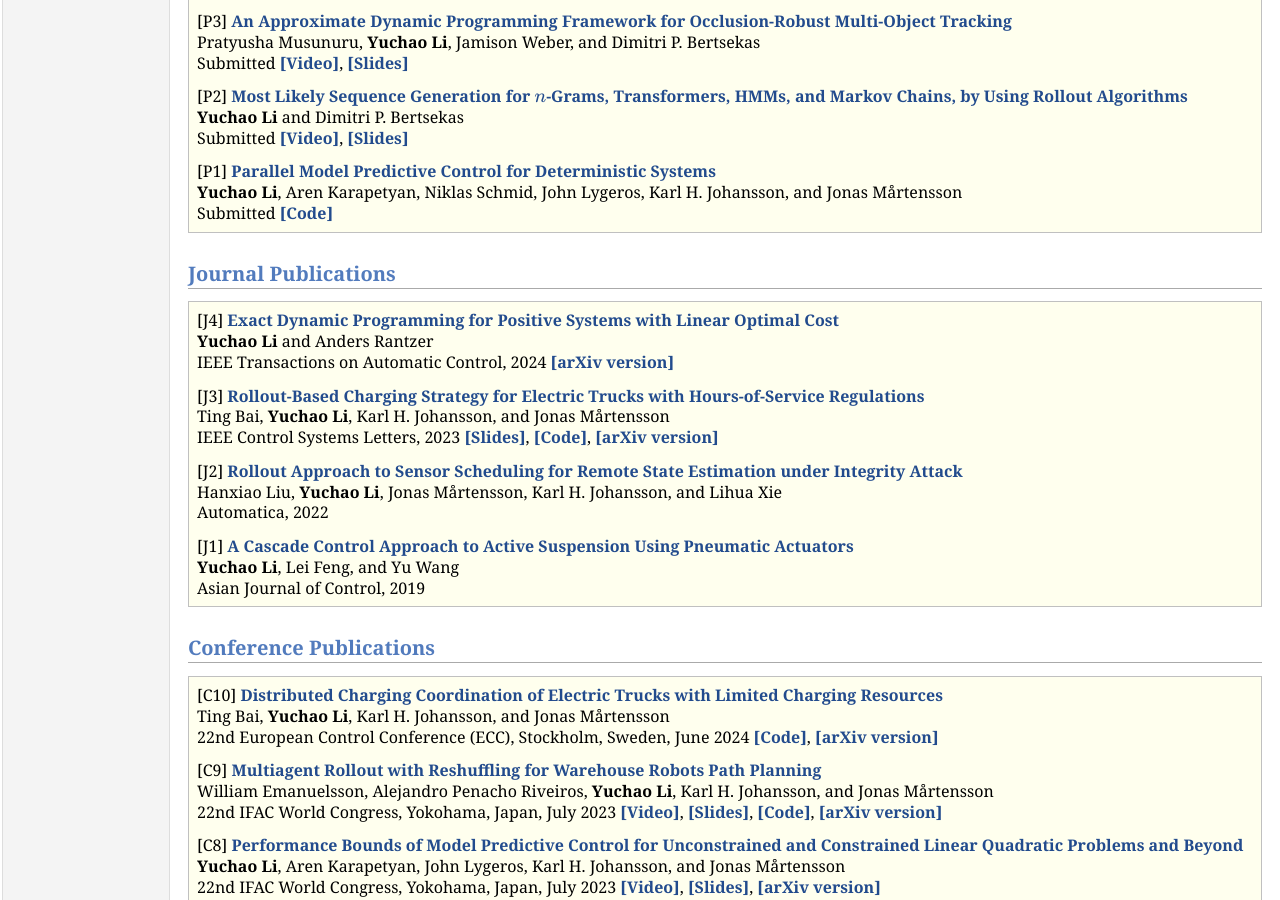
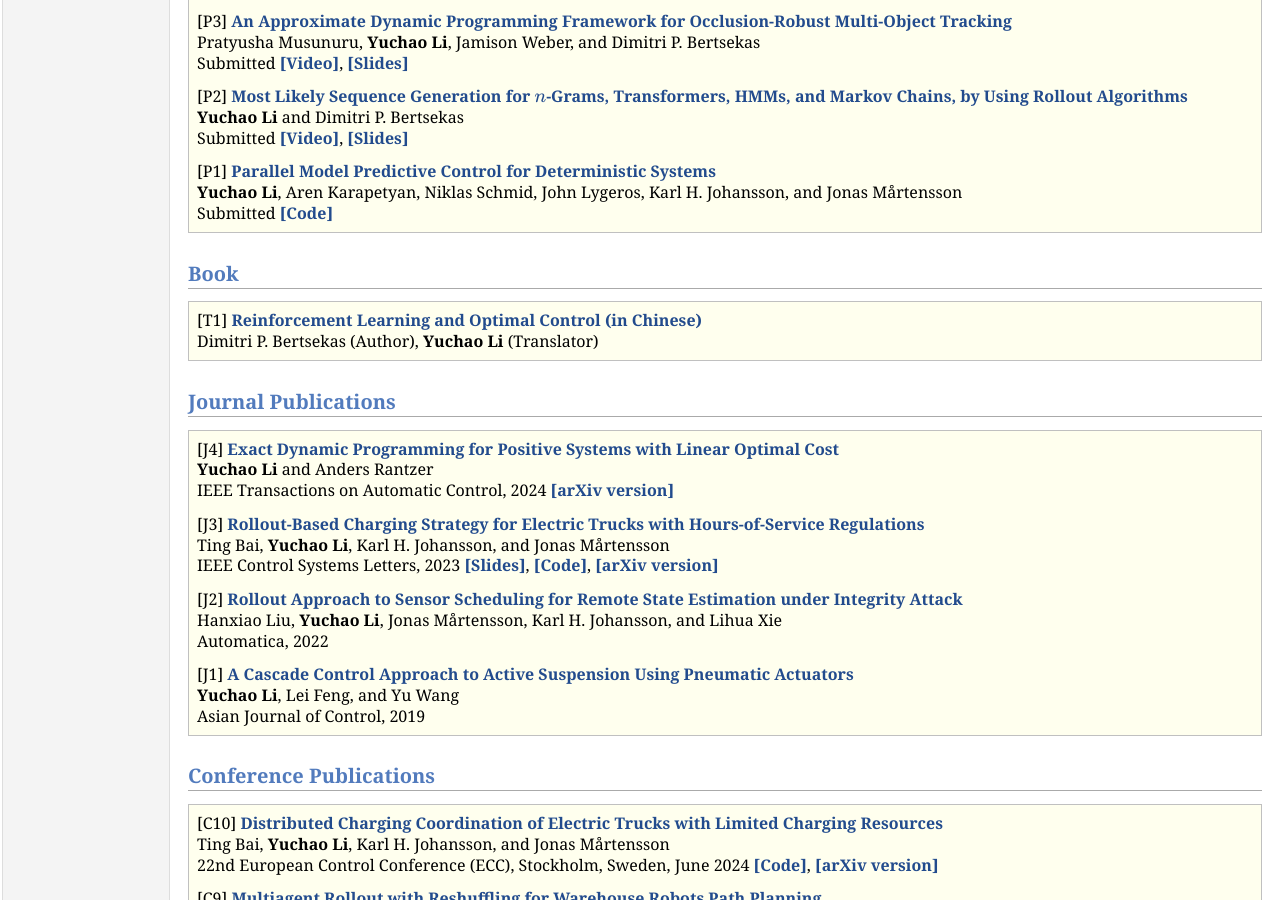
Before and after one commit to yuchaotaigu/yuchaotaigu.github.io, a Jekyll site: the page research.html, which Jekyll copies as it is, in a window 1280 px wide and 900 px high, scrolled down 318 px. Built offline with Jekyll 4.4.1, drawn with Linux system fonts in a browser that asks for light colours; comment, search, counter and statistics services are not loaded.

Commit message:
update book

```diff
--- a/research.html
+++ b/research.html
@@ -60,6 +60,13 @@ Pratyusha Musunuru, <b>Yuchao Li</b>, Jamison Weber, and Dimitri P. Bertsekas<br
 <p>[P1] <a href="http://arxiv.org/abs/2309.14560"><b>Parallel Model Predictive Control for Deterministic Systems</b></a> <br />
 <b>Yuchao Li</b>, Aren Karapetyan, Niklas Schmid, John Lygeros, Karl H. Johansson, and Jonas Mårtensson<br />
  Submitted <a href="https://github.com/akarapet/pr-mpc"><b>[Code]</b></a></p>
+  </div></div>
+
+<h2>Book</h2>
+<div class="infoblock">
+<div class="blockcontent">
+<p>[T1] <a href="http://www.tup.tsinghua.edu.cn/booksCenter/book_09357401.html"><b>Reinforcement Learning and Optimal Control (in Chinese)</b></a> <br />
+Dimitri P. Bertsekas (Author), <b>Yuchao Li</b> (Translator)
   </div></div>
 
 <h2>Journal Publications</h2>
```
